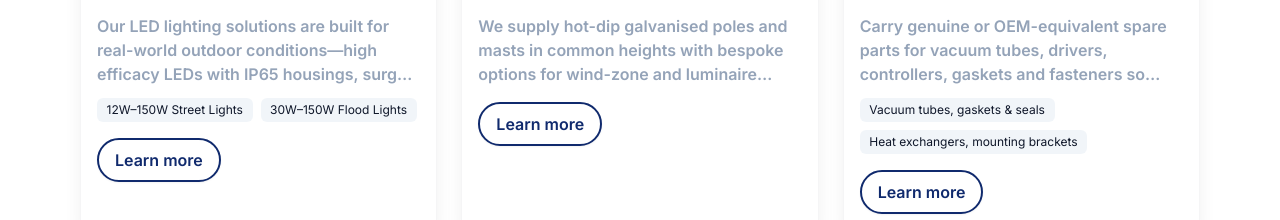
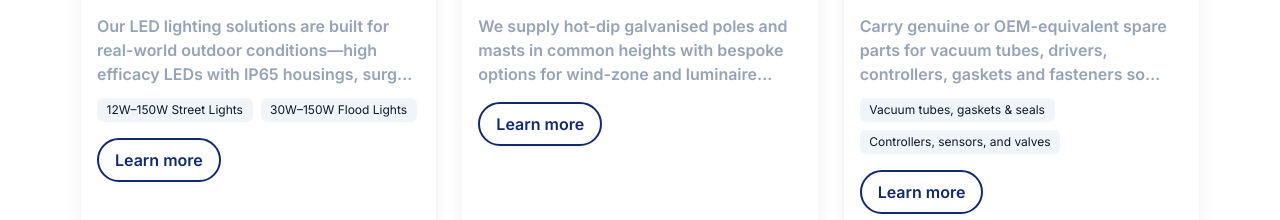
Before and after one commit to vcint/oojed-solutions, a Next.js app: page / in a window 1280 px wide. Shown: the part 2141-2361 px from the top of the page. Built offline with nearby package versions, Linux system fonts and the light colour scheme.

Commit message:
gtag install

```diff
--- a/app/layout.tsx
+++ b/app/layout.tsx
@@ -86,6 +86,14 @@ export default function RootLayout({ children }: { children: React.ReactNode })
       {/* contact badge web component (deferred) */}
       <Script src="/contact-badge.js" strategy="lazyOnload" />
 
+      {/* Google Analytics (gtag.js) - only load in production to avoid dev noise */}
+      {process.env.NODE_ENV === 'production' && (
+        <>
+          <Script src="https://www.googletagmanager.com/gtag/js?id=G-HSZ4TPF6RR" strategy="afterInteractive" />
+          <Script id="gtag-init" strategy="afterInteractive" dangerouslySetInnerHTML={{ __html: `window.dataLayer = window.dataLayer || []; function gtag(){dataLayer.push(arguments);} gtag('js', new Date()); gtag('config', 'G-HSZ4TPF6RR');` }} />
+        </>
+      )}
+
     </body>
     </html>
   );
--- a/data/site.json
+++ b/data/site.json
@@ -255,7 +255,6 @@
       "long": "Carry genuine or OEM-equivalent spare parts for vacuum tubes, drivers, controllers, gaskets and fasteners so your system stays productive. We help identify the correct part, provide fitment guidance and ship quickly for urgent maintenance, reducing downtime for critical systems.",
       "items": [
         "Vacuum tubes, gaskets & seals",
-        "Heat exchangers, mounting brackets",
         "Controllers, sensors, and valves",
         "Drivers, optics, surge-protective devices (SPD)"
       ],
```
